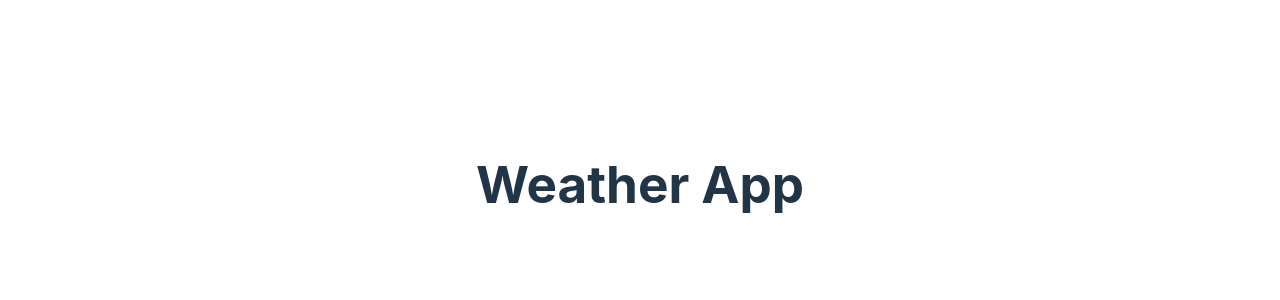
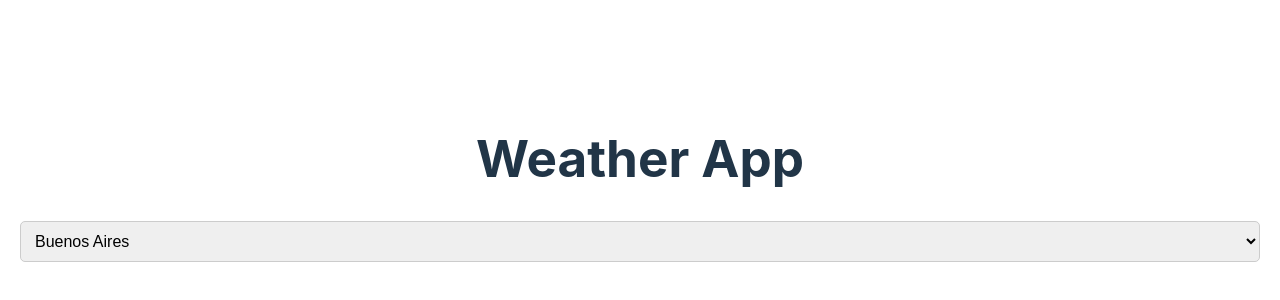
Before and after one commit to MartinDCalderonP/porthos-challenge, a React (Vite) app: page / in a window 1280 px wide. Shown: the part 216-516 px from the top of the page. Built offline with nearby package versions, Linux system fonts and the light colour scheme.

Commit message:
chore: add selected city state and CitiesList component to Home page

```diff
--- a/src/pages/Home/index.tsx
+++ b/src/pages/Home/index.tsx
@@ -1,5 +1,18 @@
+import { useState } from 'react'
+import CitiesList from '../../components/CitiesList'
+
 const Home = () => {
-  return <h1>Weather App</h1>
+  const [selectedCity, setSelectedCity] = useState('')
+
+  return (
+    <>
+      <h1>Weather App</h1>
+      <CitiesList
+        selectedCity={selectedCity}
+        setSelectedCity={setSelectedCity}
+      />
+    </>
+  )
 }
 
 export default Home
```
